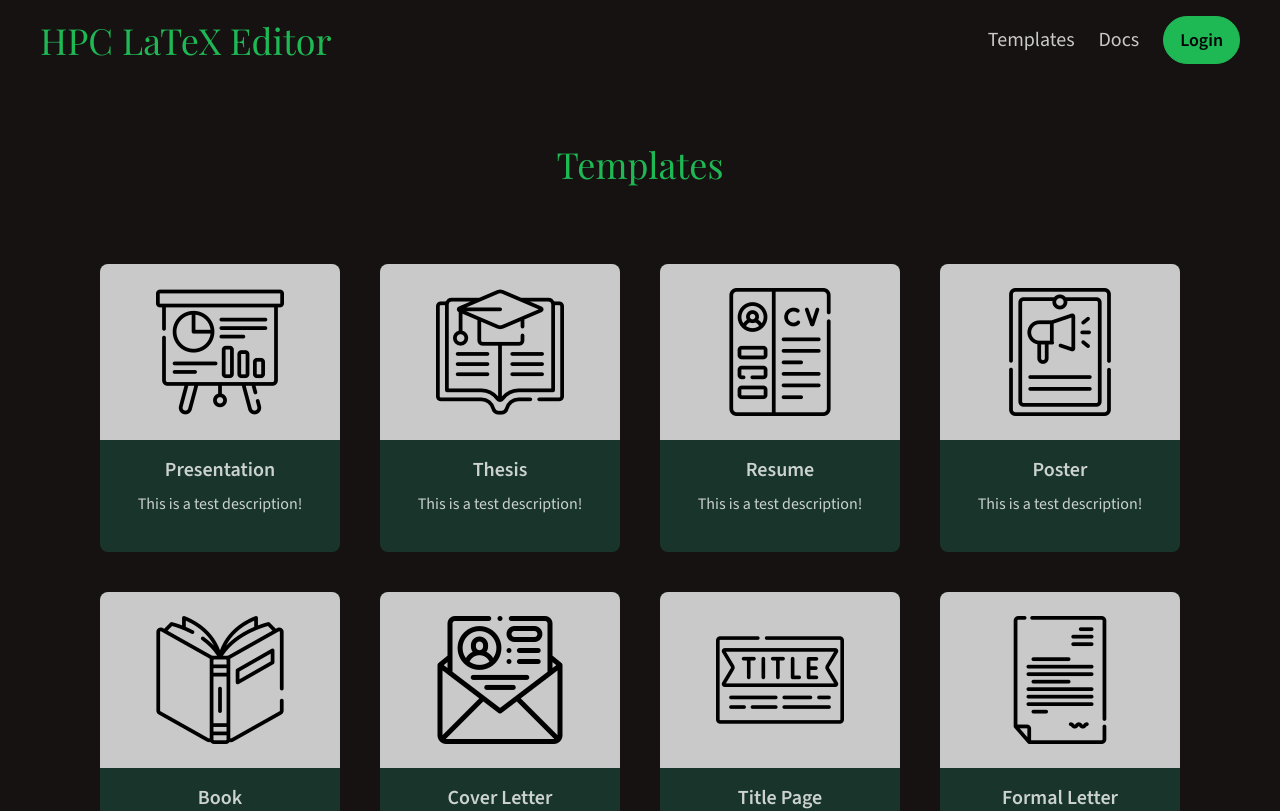
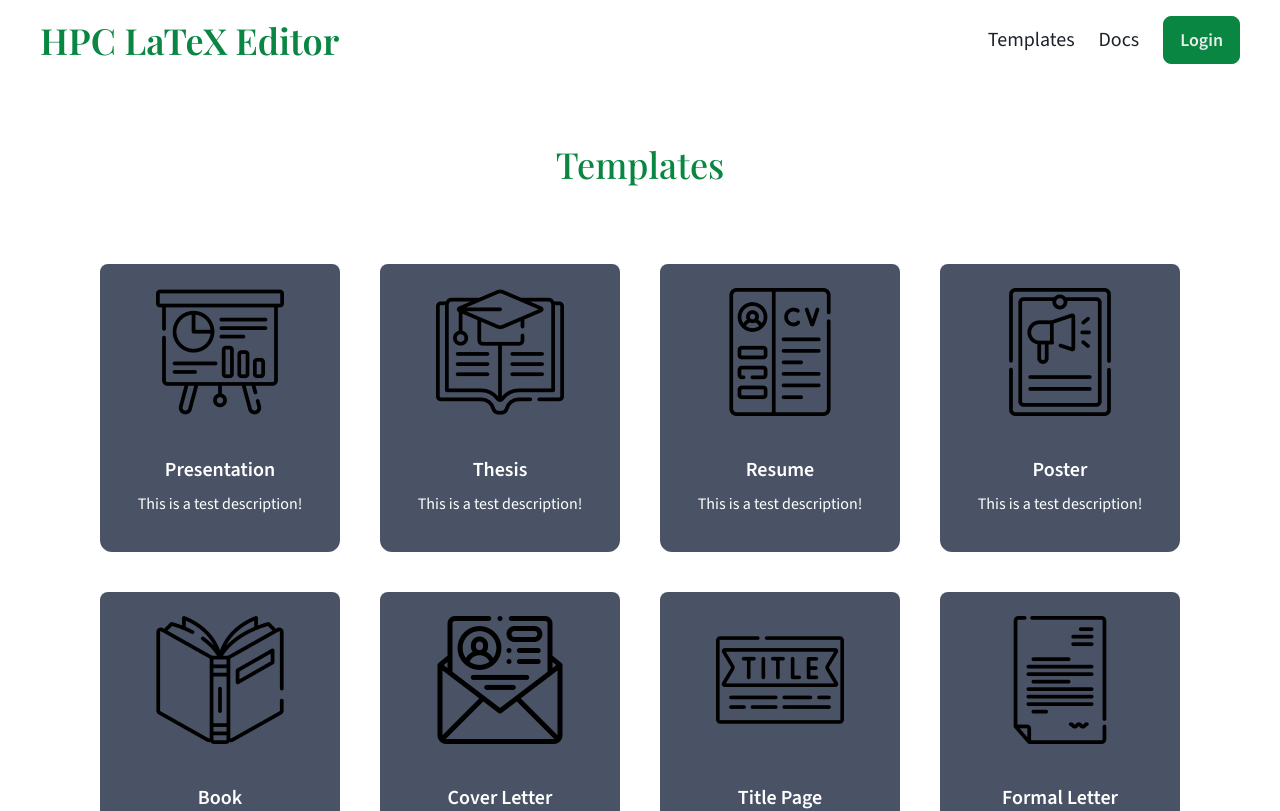
Before and after one commit to Afra-Khalaj/Overleaf-landing, a Next.js app: page /templates in a window 1280 px wide. Shown: the top 811 px of the page. Built offline with nearby package versions, Linux system fonts and the light colour scheme; a web font is replaced by a local one.

Commit message:
initial commit

```diff
--- a/app/components/Header/Header.tsx
+++ b/app/_components/Header/Header.tsx
@@ -5,9 +5,9 @@ import PrimaryButton from '../PrimaryButton/PrimaryButton'
 const Header = () => {
   return (
     <div className='flex items-center px-6 pb-10'>
-        <Link className='text text-4xl text-primary font-title' href="/">HPC LaTeX Editor</Link>
-        <Link href="/templates" className='ml-auto text-xl hover:text-secondary'>Templates</Link>
-        <Link href="/docs" className='ml-6 mr-6 text-xl hover:text-secondary'>Docs</Link>
+        <Link className='text text-4xl text-primary font-title font-semibold' href="/">HPC LaTeX Editor</Link>
+        <Link href="/templates" className='ml-auto text-xl hover:text-primary'>Templates</Link>
+        <Link href="/docs" className='ml-6 mr-6 text-xl hover:text-primary'>Docs</Link>
         <PrimaryButton href="https://dev.latex.hpc.ipm.ac.ir">Login</PrimaryButton>
     </div>
   )
--- a/app/components/TemplateCard/TemplateCard.tsx
+++ b/app/_components/TemplateCard/TemplateCard.tsx
@@ -12,13 +12,13 @@ const TemplateCard = ({
   templateDesc,
 }: TemplateCardProps) => {
   return (
-    <div className="w-60 h-72 bg-base-content hover:bg-[#b4d1c7] transition-colors duration-300 flex flex-col items-center text-center rounded-lg rounded-b-xl cursor-pointer">
+    <div className="w-60 h-72 bg-base-300 hover:bg-[#2F3A4C] transition-colors duration-300 flex flex-col items-center text-center rounded-lg rounded-b-xl cursor-pointer">
       <img src={templateImg} alt={templateName} className="h-auto p-6" />
-      <div className="bg-neutral w-full h-full rounded-b-lg p-2">
-      <h1 className="text-xl font-body my-2 text-neutral-content font-semibold">
+      <div className="w-full h-full rounded-b-lg p-2">
+      <h1 className="text-xl font-body my-2 text-base-100 font-semibold">
         {templateName}
       </h1>
-      <p className="text-base text-neutral-content">{templateDesc}</p>
+      <p className="text-base text-base-100">{templateDesc}</p>
       </div>
     </div>
   );
--- a/app/layout.tsx
+++ b/app/layout.tsx
@@ -25,7 +25,7 @@ export default function RootLayout({
   children: React.ReactNode
 }) {
   return (
-    <html lang="en" className={`${playfair.variable} ${sourceSans.variable}`} data-theme="forest">
+    <html lang="en" className={`${playfair.variable} ${sourceSans.variable}`} data-theme="overleafTheme">
       <body className="font-body">{children}</body>
     </html>
   )
--- a/app/templates/page.tsx
+++ b/app/templates/page.tsx
@@ -1,14 +1,14 @@
 import React from "react";
-import TemplateCard from "../components/TemplateCard/TemplateCard";
-import Header from "../components/Header/Header";
-import Footer from "../components/Footer/Footer";
+import TemplateCard from "../_components/TemplateCard/TemplateCard";
+import Header from "../_components/Header/Header";
+import Footer from "../_components/Footer/Footer";
 
 const Templates = () => {
   return (
     <>
       <Header />
       <div className="flex flex-col items-center">
-        <h1 className="font-title text-4xl text-primary my-10 mb-20">
+        <h1 className="font-title font-medium text-4xl text-primary my-10 mb-20">
           Templates
         </h1>
         <div className="flex flex-row space-x-10 mb-10">
--- a/tailwind.config.ts
+++ b/tailwind.config.ts
@@ -18,7 +18,34 @@ const config: Config = {
   },
   plugins: [require("daisyui")],
   daisyui: {
-    themes: ["forest", "corporate"],
+    themes: [
+      {
+        overleafTheme: {
+          "primary": "#098842",        // Green
+          "primary-content": "#ffffff",
+
+          "secondary": "#EAF6EF",      // Light green
+          "secondary-content": "#1B222C",
+
+          "accent": "#F4F5F6",         // Grey hover
+          "accent-content": "#1B222C",
+
+          "neutral": "#1B222C",        // Black
+          "neutral-content": "#ffffff",
+
+          "base-100": "#ffffff",       // White background
+          "base-content": "#1B222C",
+
+          "base-300": "#495365", // Lighter grey
+          "base-400": "#1B222C", // Darker grey
+
+          "info": "#3ABFF8",
+          "success": "#36D399",
+          "warning": "#FBBD23",
+          "error": "#F87272",
+        }
+      }
+    ],
   },
 }
 export default config
```
Also changed, not shown: app/page.tsx (+4 -4 lines), app/_components/Footer/Footer.tsx (renamed from app/components/Footer/Footer.tsx), app/_components/PrimaryButton/PrimaryButton.tsx (renamed from app/components/PrimaryButton/PrimaryButton.tsx), app/_components/SecondaryButton/SecondaryButton.tsx (renamed from app/components/SecondaryButton/SecondaryButton.tsx), app/_components/TemplatesDiv/TemplatesDiv.tsx (renamed from app/components/TemplatesDiv/TemplatesDiv.tsx), app/_components/WelcomeDiv/WelcomeDiv.tsx (renamed from app/components/WelcomeDiv/WelcomeDiv.tsx).
